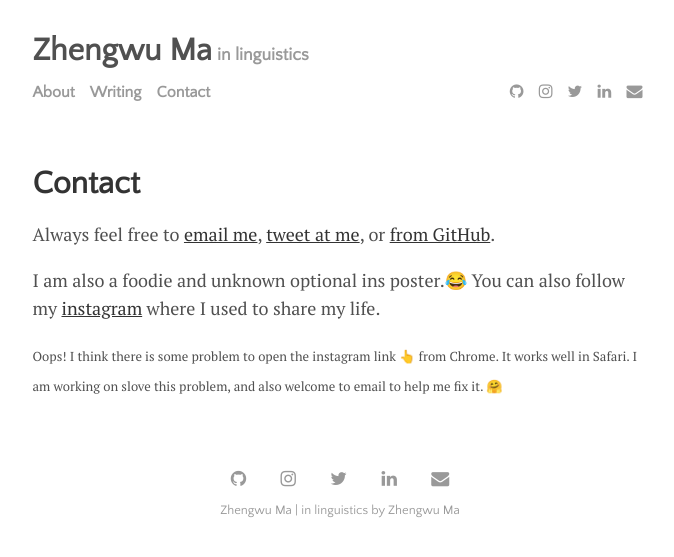
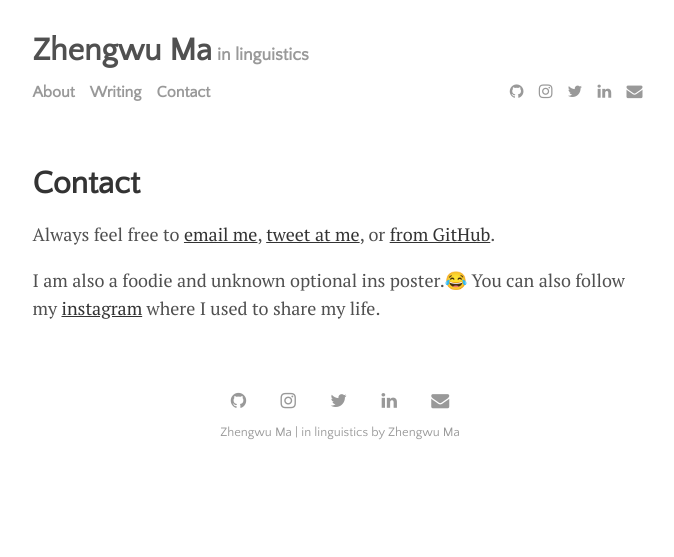
Before and after one commit to zhengwuma/zhengwuma.github.io, a Jekyll site: the page built from menu/contact.md, in a window 1280 px wide. Shown: the top 557 px of the page, without its empty margins (300-974 px from the left). Built offline with Jekyll 4.4.1, drawn with Linux system fonts in a browser that asks for light colours.

Commit message:
Update contact.md

```diff
--- a/menu/contact.md
+++ b/menu/contact.md
@@ -9,5 +9,3 @@ permalink: /contact
 Always feel free to [email me](mailto:zhengwuma2-c@my.cityu.edu.hk), [tweet at me](https://twitter.com/zhengwuma), or [from GitHub](https://github.com/zhengwuma). <br>
 
 I am also a foodie and unknown optional ins poster.😂 You can also follow my [instagram](https://www.instagram.com/zhengwu_ma/) where I used to share my life.
-
-<font size="2">Oops! I think there is some problem to open the instagram link 👆 from Chrome. It works well in Safari. I am working on slove this problem, and also welcome to email to help me fix it. 🤗  <br> </font>
```
